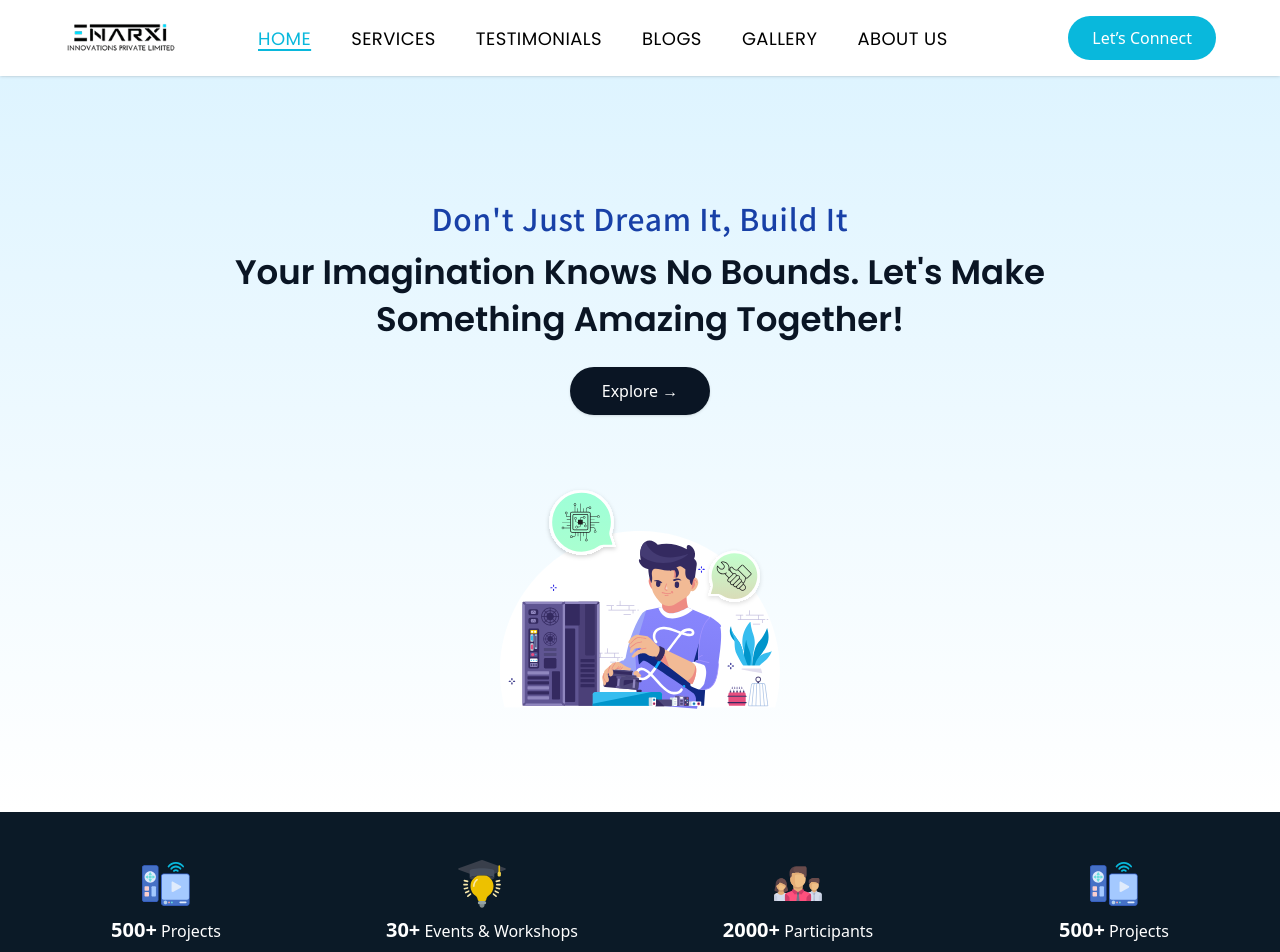
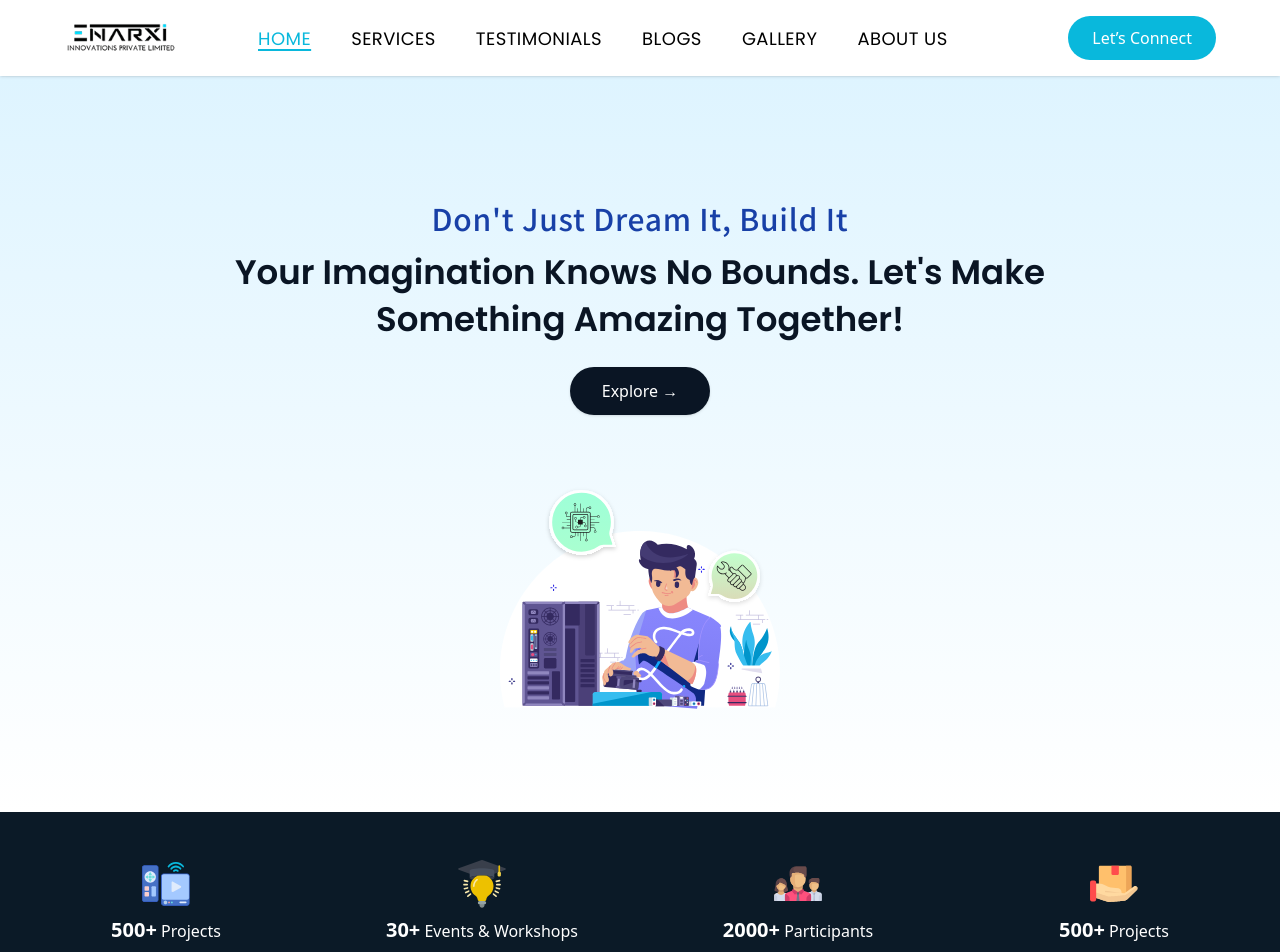
Before and after one commit to Enarxi-Innovations-Private-Limited/enarxi-website, a React (Vite) app: page / in a window 1280 px wide. Shown: the top 952 px of the page. Built offline with nearby package versions, Linux system fonts and the light colour scheme.

Commit message:
package icon added to statstrip - By chella

```diff
--- a/src/components/Hero.jsx
+++ b/src/components/Hero.jsx
@@ -7,26 +7,32 @@ import {
 import avatar1 from "../assets/images/avatar-1.png";
 import avatar2 from "../assets/images/avatar-2.png";
 import avatar3 from "../assets/images/avatar-3.png";
+
 import bulb from "../assets/images/bulb.svg";
 import cpu from "../assets/images/cpu.svg";
 import run from "../assets/images/run.svg";
 import wallet from "../assets/images/wallet.svg";
 import Scissors from "../assets/images/scissors.svg";
 import badge from "../assets/images/badge.svg";
+
+// import Handpackage from "../assets/vpackage.svg";
 import computer from "../assets/images/computer.svg";
-// import Handpackage from "../assets/vpackage.svg";
 import idea from "../assets/images/idea.svg";
 import people from "../assets/images/people.svg";
+import packageHands from "../assets/images/package.svg"
+
 import HowWeTravel from "../assets/images/how-we-travel.svg";
 import IconProduct from "../assets/images/product-design.svg";
 import IconMCFirmware from "../assets/images/mc-firmware.svg";
 import IconPCB from "../assets/images/pcb-design.svg";
 import workDomain from "../assets/images/workdomain.svg";
+
 import tp1 from "../assets/images/tp1.svg";
 import tp2 from "../assets/images/tp2.svg";
 import tp3 from "../assets/images/tp3.svg";
 import tp4 from "../assets/images/tp4.svg";
 import tp5 from "../assets/images/tp5.svg";
+
 import heroImage from "../assets/images/heroImage.svg";
 
 export default function Home() {
@@ -53,7 +59,7 @@ export default function Home() {
     // { icon: Handpackage, value: "50+", label: "Products" },
     { icon: idea, value: "30+", label: "Events & Workshops" },
     { icon: people, value: "2000+", label: "Participants" },
-    { icon: computer, value: "500+", label: "Projects" },
+    { icon: packageHands, value: "500+", label: "Projects" },
   ];
 
   const features = [
```
